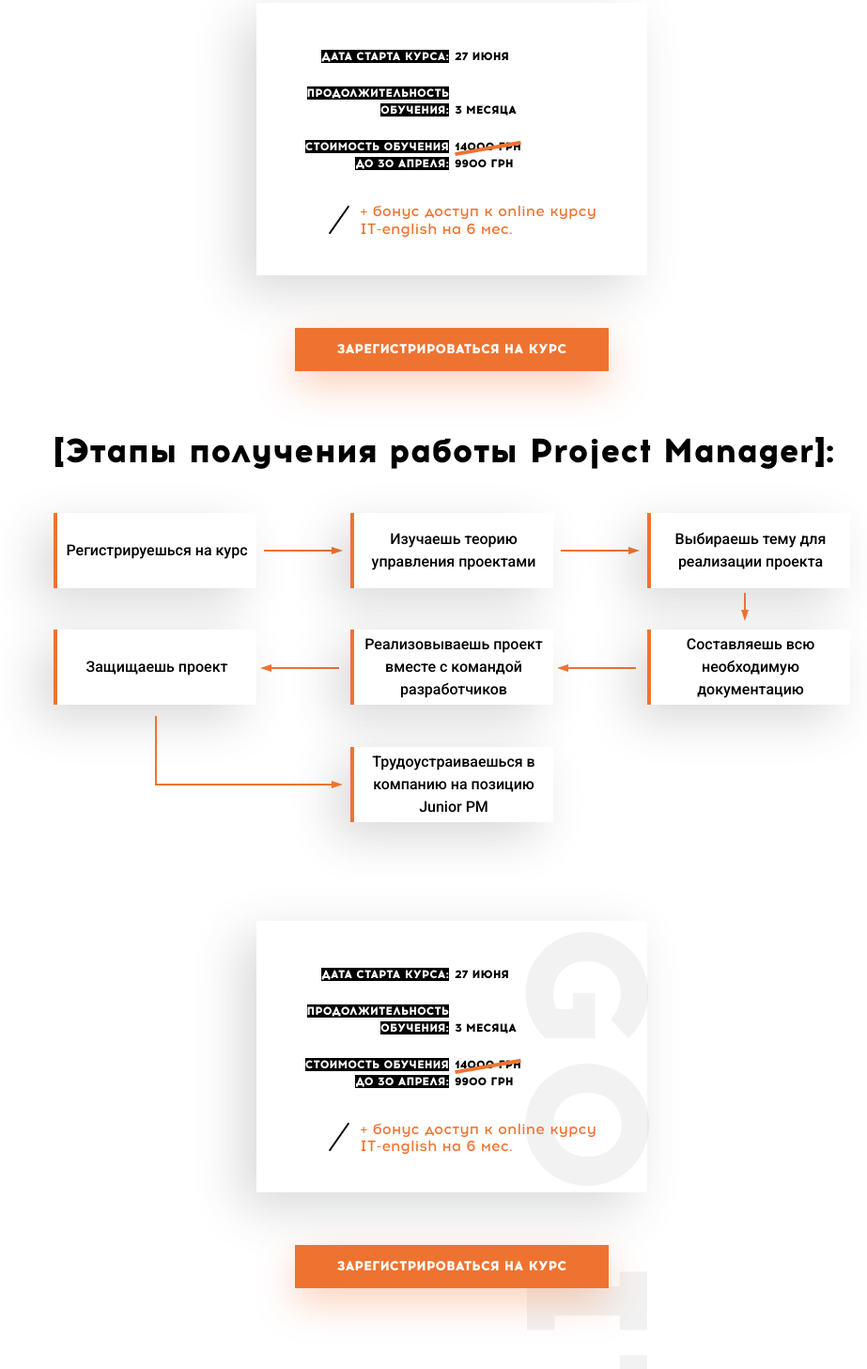
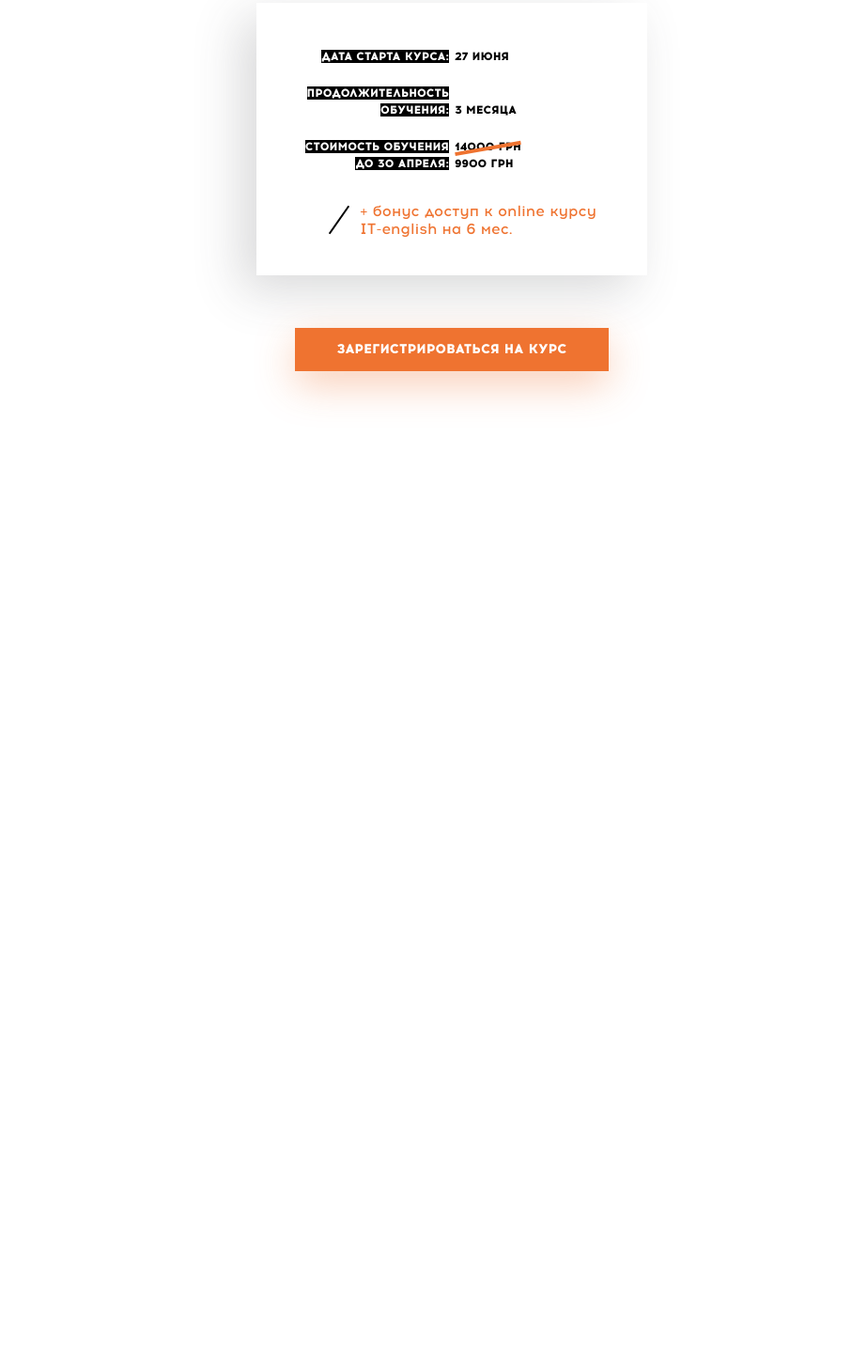
Before and after one commit to alexscub/final-html-css, a website: page build/index.html in a window 1280 px wide. Shown: the part 3312-4769 px from the top of the page at 94% size, without its empty margins (159-1082 px from the left). After the commit the page ends 3793 px from the top, so only its background shows below. Drawn offline with Linux system fonts and the light colour scheme.

Commit message:
delete repet section

```diff
--- a/build/index.html
+++ b/build/index.html
@@ -160,49 +160,7 @@
           <p class="add_info">+ бонус доступ к online курсу IT-english на 6 мес.</p>
         </div><button type="button">зарегистрироваться на курс</button>
       </section>
-      <section>
-        <h3 class="title">[Этапы получения работы Project Manager]:</h3>
-        <div class="stages-list">
-          <div class="stages-list__item">
-            <div class="arrow"></div>Регистрируешься на курс
-          </div>
-          <div class="stages-list__item">
-            <div class="arrow"></div>Изучаешь теорию управления проектами
-          </div>
-          <div class="stages-list__item">
-            <div class="arrow arrow-down"></div>Выбираешь тему для реализации проекта
-          </div>
-          <div class="stages-list__item">
-            <div class="arrow reverse"></div>Защищаешь проект
-          </div>
-          <div class="stages-list__item">
-            <div class="arrow reverse"></div>Реализовываешь проект вместе с командой разработчиков
-          </div>
-          <div class="stages-list__item">Составляешь всю необходимую документацию</div>
-          <div class="stages-list__item stages-list__item--last">
-            <div class="arrow"></div>Трудоустраиваешься в компанию на позицию Junior PM
-          </div>
-        </div>
-        <div class="total">
-          <table class="total_table">
-            <tbody>
-              <tr>
-                <td class="total_name"><span>дата старта курса:</span></td>
-                <td class="total_value">27 июня</td>
-              </tr>
-              <tr>
-                <td class="total_name"><span>продолжительность обучения:</span></td>
-                <td class="total_value">3 месяца</td>
-              </tr>
-              <tr>
-                <td class="total_name"><span>стоимость обучения до 30 апреля:</span></td>
-                <td class="total_value"><span>14000 грн</span><br>9900 грн</td>
-              </tr>
-            </tbody>
-          </table>
-          <p class="add_info">+ бонус доступ к online курсу IT-english на 6 мес.</p>
-        </div><button type="button">зарегистрироваться на курс</button>
-      </section>
+
     </main>
   </div>
 </body>
```
